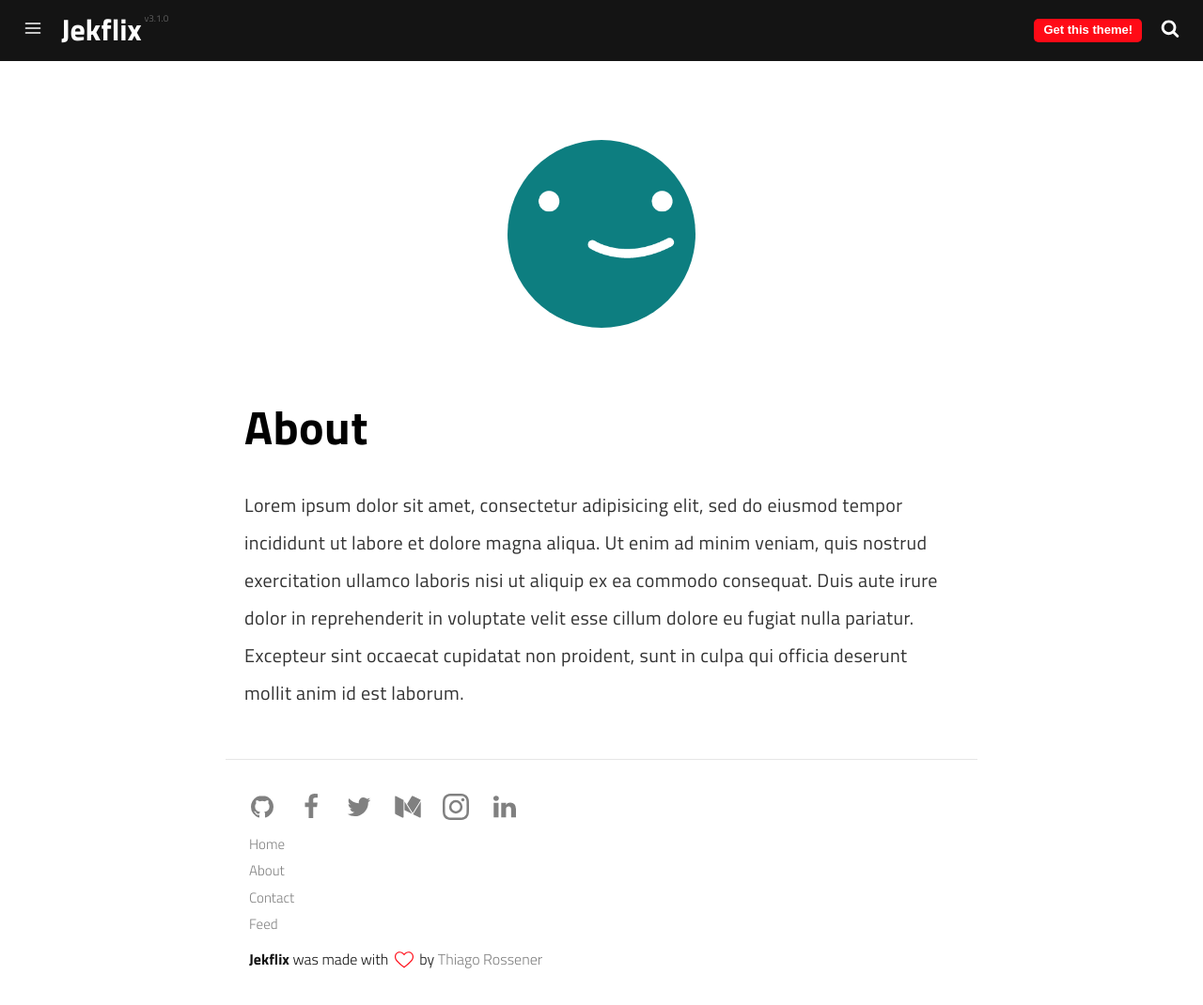
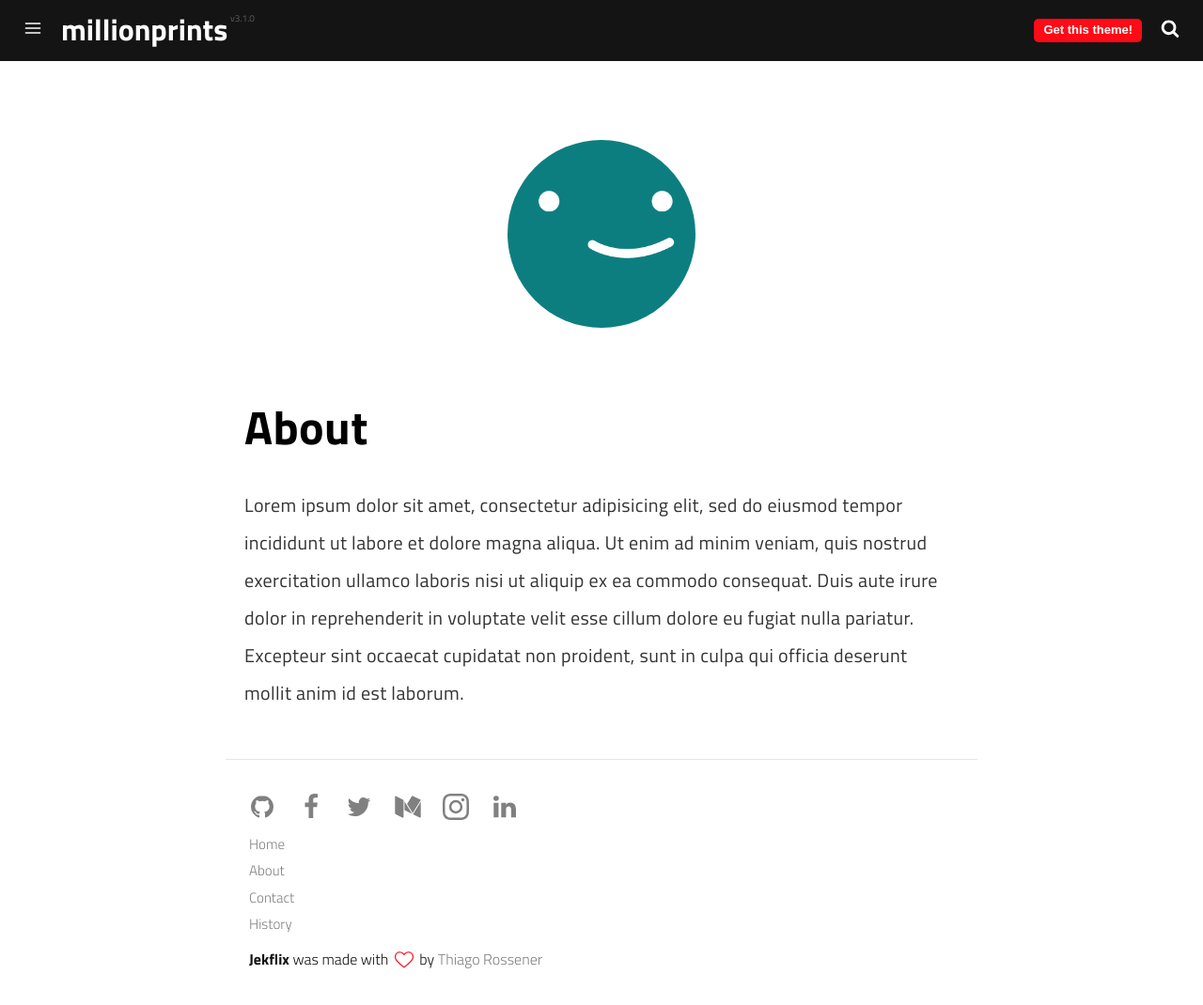
Before and after one commit to bazmarc/millionprints2.0, a Jekyll site: the page built from pages/about.md, in a window 1280 px wide and 1070 px high. Shown: the whole window at 94% size. Built offline with Jekyll 4.4.1, drawn with Linux system fonts in a browser that asks for light colours; a script that is not in the unit is left out; part of the change alters nothing that is shown.

Commit message:
Update _config.yml

```diff
--- a/_config.yml
+++ b/_config.yml
@@ -1,14 +1,14 @@
 # Site Settings
-name: Jekflix
-title: Jekflix | A blog theme for Jekyll
-description: Jekflix is a template for Jekyll inspired by Netflix and made by Thiago Rossener.
+name: millionprints
+title: millionprints.com
+description: We specialized in Custom Printing on LEGO pieces. We use a Digital UV Printer and are able to produce small runs at really affordable prices. At millionprints.com we love challenges. Need prints for your MOC or a batch of personalised bricks to give out at events? Think millionprints.com!
 tags:
   - blog
   - template
   - jekyll
   - theme
   - netlify
-email: youremail@xyz.com
+email: bazmati@gmail.com
 disqus_username: disqus_username
 show_hero: true
 menu:
@@ -18,14 +18,14 @@ menu:
     url: /about
   - title: Contact
     url: /contact
-  - title: Feed
-    url: /feed.xml
+  - title: History
+    url: /history
 
 
 # Social Media Settings
 # Remove the item if you don't need it
 github_username: github_username
-facebook_username: facebook_username
+facebook_username: https://www.facebook.com/millionprints/
 twitter_username: twitter_username
 instagram_username: instagram_username
 linkedin_username: linkedin_username
```
